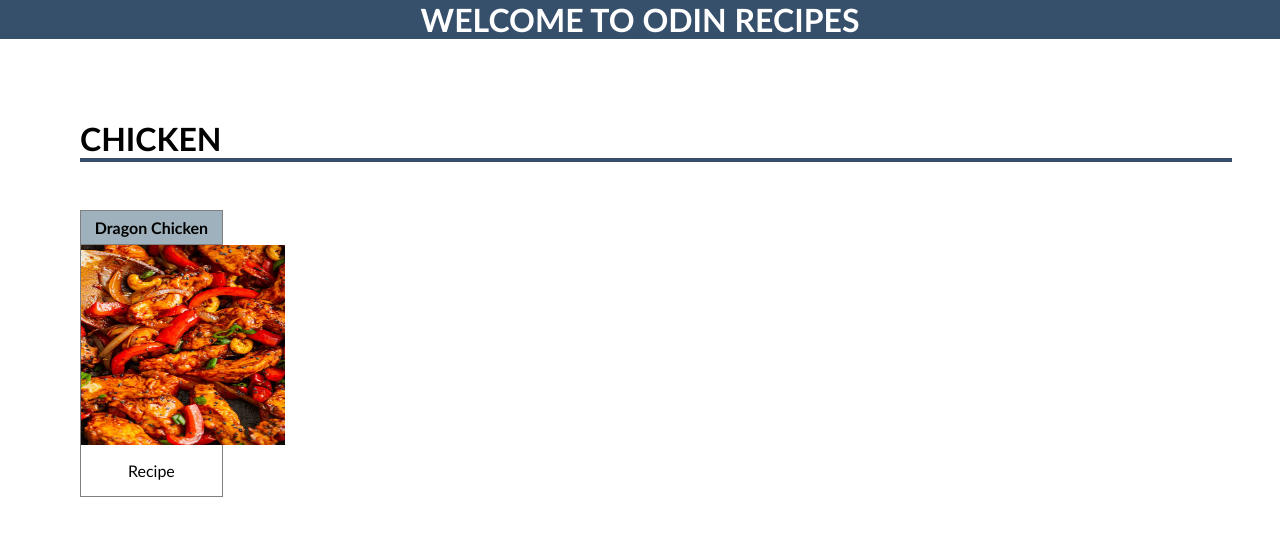
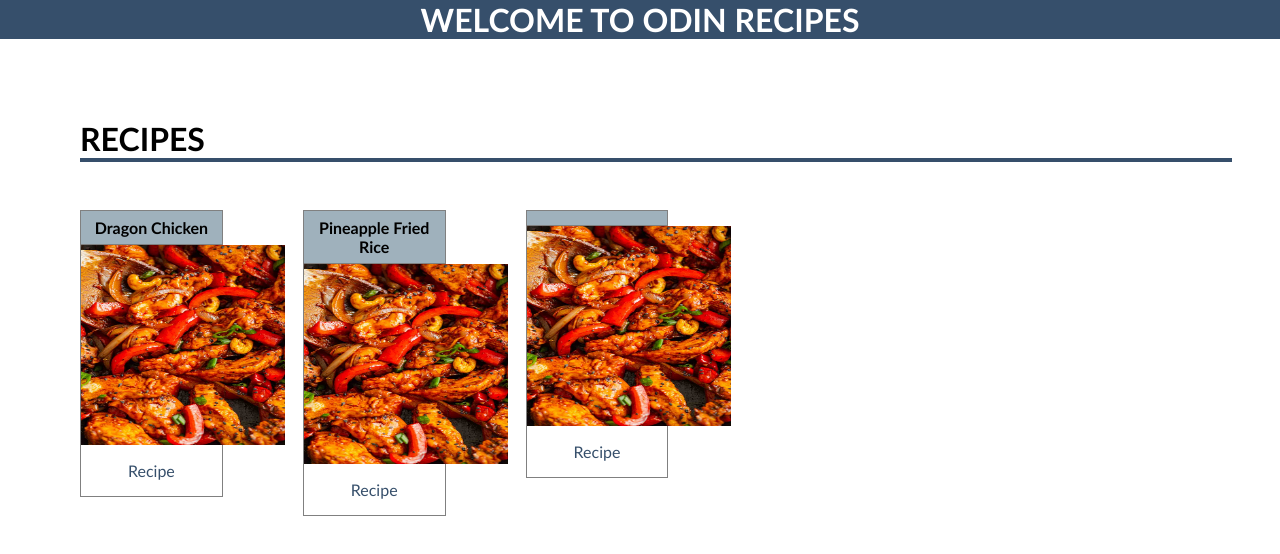
Before and after one commit to SanilKhamkar/odin-recipes, a plain HTML site: page index.html in a window 1280 px wide. Drawn offline with Linux system fonts and the light colour scheme.

Commit message:
Added pineapplefriedrice recipe card

```diff
--- a/index.html
+++ b/index.html
@@ -1,3 +1,4 @@
+
   <!-- Website Title -->
   <head>
     <link rel="stylesheet" type="text/css" href="css/style.css">
@@ -14,13 +15,26 @@
 
     <!-- Recipe Layout -->
     <div class="recipe-cat">
-        <h2>CHICKEN</h2>
+        <h2>RECIPES</h2>
     </div>
 
      <div class="cards">
         <h4>Dragon Chicken</h4>
         <a href="recipes/dragonchicken.html"><img src="images/dragonchicken.jpg"></a>
-        <a href="recipes/dragonchicken.html"><p style="text-align: center">Recipe</p></a>
+        <a href="recipes/dragonchicken.html"><p style="text-align: center; color: #364F6B">Recipe</p></a>
+    </div>
+
+    <div class="cards">
+      <h4>Pineapple Fried Rice</h4>
+      <a href="recipes/pineapplefriedrice.html"><img src="images/dragonchicken.jpg"></a>
+      <a href="recipes/pineapplefriedrice.html"><p style="text-align: center; color:  #364F6B">Recipe</p></a>
+    </div>
+
+    <div class="cards">
+      <h4></h4>
+      <a href="recipes/dragonchicken.html"><img src="images/dragonchicken.jpg"></a>
+      <a href="recipes/dragonchicken.html"><p style="text-align: center; color:  #364F6B">Recipe</p></a>
     </div>
   </body>
 </html>
+</html>
```
